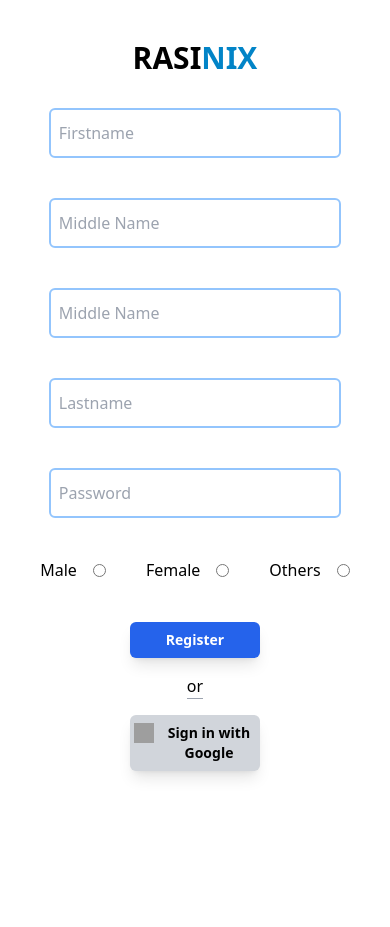
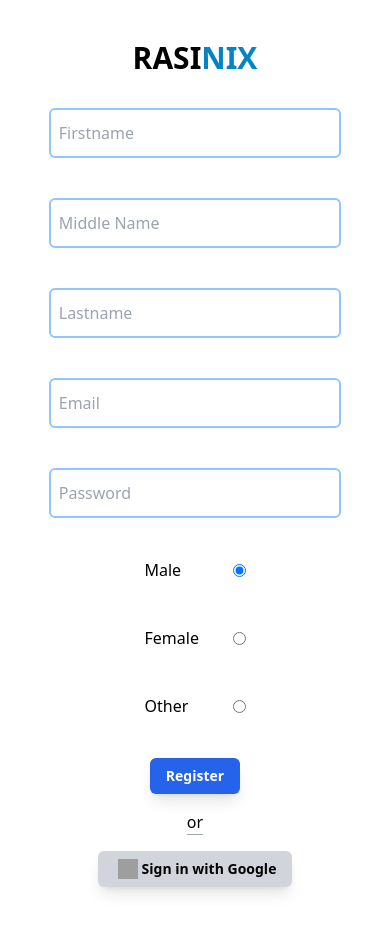
Before and after one commit to roranger216/landing-page-rse, a Next.js app: page /components/register in a window 390 px wide. Before the commit the page ends 844 px from the top, so only its background shows below. Built offline with nearby package versions, Linux system fonts and the light colour scheme; grey boxes are pictures that could not be loaded.

Commit message:
changing get started modal to registration modal

```diff
--- a/src/pages/components/hero.tsx
+++ b/src/pages/components/hero.tsx
@@ -23,7 +23,7 @@ const Content = () => {
             <div>
                 {showModal && (
                     <div className="animation modal w-full h-full top-0 left-0 fixed flex content-center justify-center items-center bg-black/75 z-50">
-                        <div className=" w-5/6 lg:w-2/5 h-auto bg-slate-100 rounded-md p-5"  data-aos="fade-up">
+                        <div className="w-5/6 lg:w-2/5 h-5/6 bg-slate-100 rounded-md p-5 max-sm:h-4/5 overflow-y-scroll scroll-px-0 scroll-m-0 scroll-smooth"  data-aos="fade-up">
 
                             <div className="float-right">
                                 <button className="text-slate-500 px-2 rounded-md font-bold text-4xl hover:text-red-600" onClick={closeSignInModal}>&times;</button>
--- a/src/pages/components/register.tsx
+++ b/src/pages/components/register.tsx
@@ -1,8 +1,25 @@
-import React from 'react'
+import React, { useState } from 'react'
 
 function Register() {
+
+    // const [checked, setChecked] = useState("")
+
+    // function checkRadioBtn (event: React.ChangeEvent<HTMLInputElement>) {
+    //     var selected = event.target.value;
+
+    //     if(selected === checked){
+    //         setChecked("")
+    //     } else {
+    //         setChecked(selected)
+    //     }
+    // }
+    const [selectedValue, setSelectedValue] = useState("");
+
+    const [gender, setGender] = useState('Male');
+
+
   return (
-        <div className="registration_form w-full flex flex-col justify-center items-center my-10">
+        <div className="registration_form w-full flex flex-col justify-center items-center my-10 z-50">
             <div className="Logo mb-8">
                 <h1 className="font-bold text-3xl">RASI<span className="text-sky-600">NIX</span></h1>
             </div>
@@ -12,7 +29,7 @@ function Register() {
                     <input
                     type="firstname"
                     id="firstname"
-                            className="w-full h-1/5 text-justify px-2 py-3  rounded-md border-2 border-blue-300"
+                    className="w-full h-1/5 text-justify px-2 py-3  rounded-md border-2 border-blue-300 capitalize"
                     placeholder='Firstname'
                     />
                 </div>
@@ -20,24 +37,24 @@ function Register() {
                     <input
                     type="middlename"
                     id="middlename"
-                            className="w-full h-1/3 text-justify px-2 py-3 rounded-md border-2 border-blue-300"
+                    className="w-full h-1/3 text-justify px-2 py-3 rounded-md border-2 border-blue-300 capitalize"
                     placeholder='Middle Name'
                     />
                 </div>
                 <div className="flex flex-row w-3/4 justify-center gap-4">
                     <input
-                            type="middlename"
-                            id="middlename"
-                            className="w-full h-1/3 text-justify px-2 py-3 rounded-md border-2 border-blue-300"
-                            placeholder='Middle Name'
+                    type="lastname"
+                    id="lastname"
+                    className="w-full h-1/3 text-justify px-2 py-3 rounded-md border-2 border-blue-300 capitalize"
+                    placeholder='Lastname'
                     />
                 </div>
                 <div className="flex flex-row w-3/4 justify-center gap-4">
                     <input
-                            type="lasname"
-                            id="lastname"
+                    type="email"
+                    id="email"
                     className="w-full h-1/3 text-justify px-2 py-3 rounded-md border-2 border-blue-300"
-                            placeholder='Lastname'
+                    placeholder='Email'
                     />
                 </div>
                 <div className="flex flex-row w-3/4 justify-center gap-4">
@@ -48,26 +65,27 @@ function Register() {
                     placeholder='Password'
                 />
                 </div>
-                    <div className="flex flex-row justify-center gap-x-10 w-full">
-                        <div className="flex flex-row justify-center items-center content-center gap-4">
-                            <label htmlFor="male">Male</label>
-                            <input type="radio" name="male" id="male" />
+                <div className="flex flex-row flex-wrap justify-center gap-x-10 w-full md:flex-row max-sm:flex-col max-sm:gap-11">
+                    <div className="flex flex-row justify-center items-center content-center gap-4 max-sm:gap-11">
+                        <label htmlFor="male" className="w-11">Male</label>
+                        <input type="radio" checked={gender === 'Male'} value="Male" onClick={() => setGender('Male')}  />
                     </div>
-                        <div className="flex flex-row justify-center items-center content-center gap-4">
-                            <label htmlFor="female">Female</label>
-                            <input type="radio" name="female" id="female" />
+                    <div className="flex flex-row justify-center items-center content-center gap-4 max-sm:gap-11">
+                        <label htmlFor="female" className="w-11">Female</label>
+                        <input type="radio" checked={gender === 'Female'} value="Female" onClick={() => setGender('Female')} />
                     </div>
-                        <div className="flex flex-row justify-center items-center content-center gap-4">
-                            <label htmlFor="others">Others</label>
-                            <input type='radio' name="others" id="others" />
+                    <div className="flex flex-row justify-center items-center content-center gap-4 max-sm:gap-11">
+                        <label htmlFor="others" className="w-11">Other</label>
+
+                        <input type="radio" checked={gender === 'Other'} value="Other" onClick={() => setGender('Other')} />
                     </div>
                 </div>
                 <div className="w-full flex flex-col items-center justify-center gap-4">
-                        <button type="submit" className="w-1/3 bg-blue-600 hover:bg-blue-400 py-2 rounded-md font-bold text-sm text-white hover:text-gray-200 shadow-lg">Register</button>
+                    <button type="submit" className="w-auto bg-blue-600 hover:bg-blue-400 py-2 px-4 rounded-md font-bold text-sm text-white hover:text-gray-200 shadow-lg">Register</button>
                     <p>
-                            or<hr className=" border-gray-400 w-full" />
+                    or<hr className=" border-gray-400 w-full"/>
                     </p>
-                        <button type="submit" className="w-1/3 bg-gray-300 hover:bg-blue-400 py-2 rounded-md font-bold text-sm text-black hover:text-gray-200 shadow-lg flex flex-row justify-center"><img src="https://cdn-icons-png.flaticon.com/128/281/281764.png" alt="google" className="w-5 h-5 mx-1" />Sign in with Google</button>
+                    <button type="submit" className="w-auto bg-gray-300 hover:bg-blue-400 py-2 px-4 rounded-md font-bold text-sm text-black hover:text-gray-200 shadow-lg flex flex-row justify-center max-sm:full"><img src="https://cdn-icons-png.flaticon.com/128/281/281764.png" alt="google" className="w-5 h-5 mx-1" />Sign in with Google</button>
                 </div>
             </div>
             </form>
```
Lines whose indentation alone changed are shown as unchanged.
